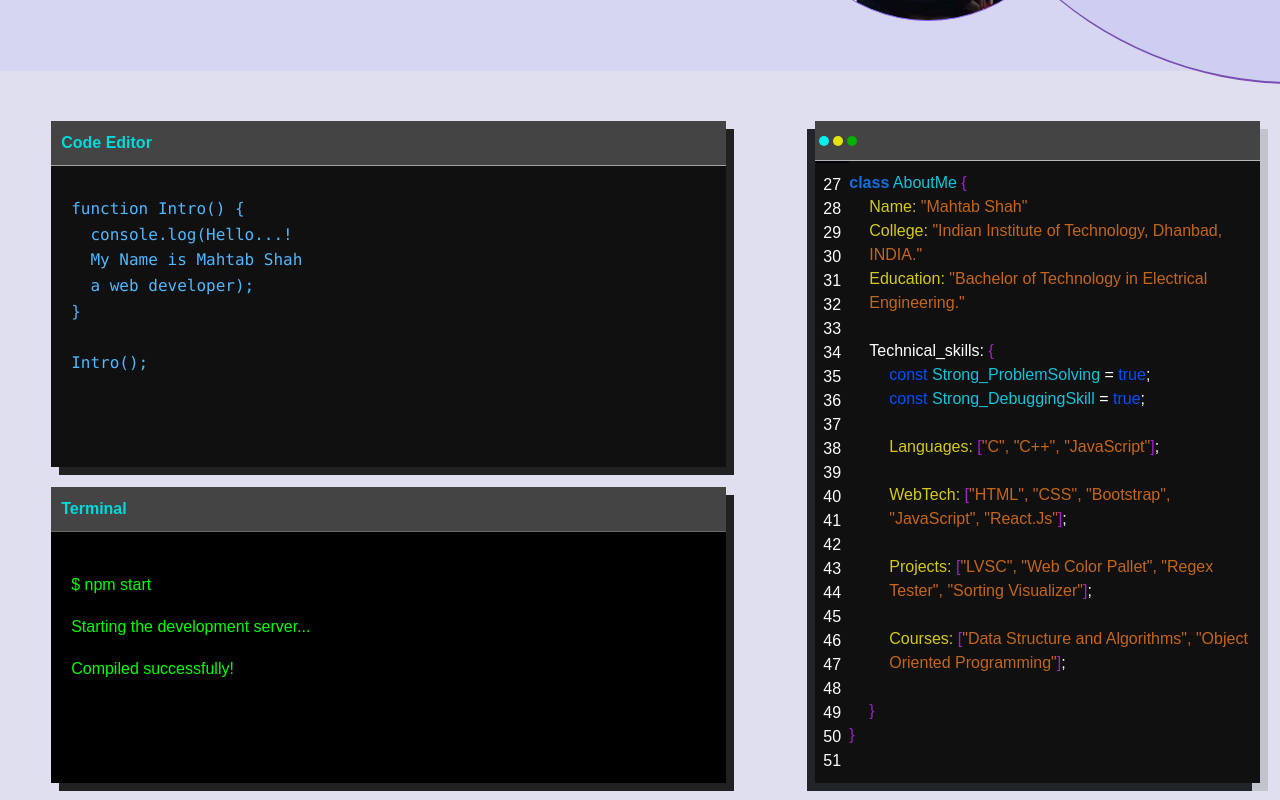
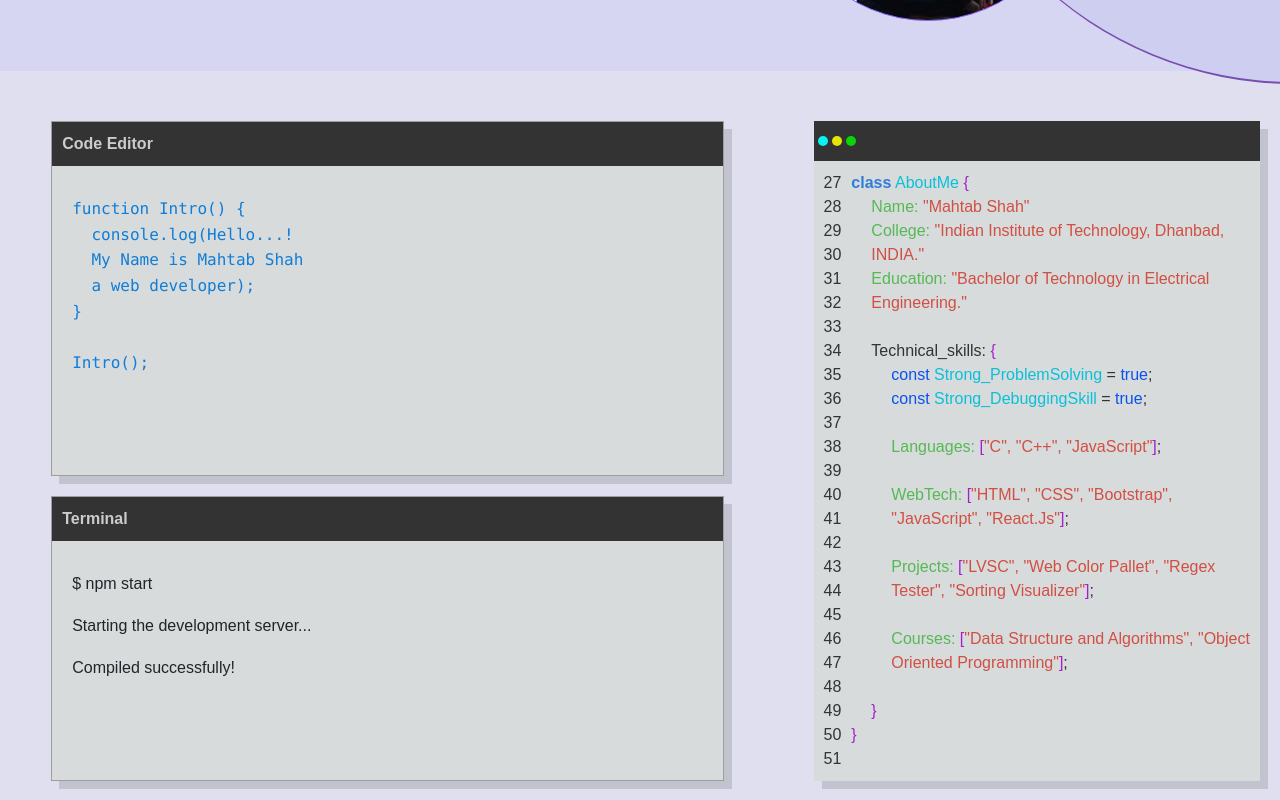
Before and after one commit to MahtabShah/ReactPortFolio, a React (Vite) app: page / in a window 1280 px wide. Shown: the part 400-1200 px from the top of the page. Built offline with nearby package versions, Linux system fonts and the light colour scheme.

Commit message:
Update Code.env.modules.css

```diff
--- a/src/Code.env.modules.css
+++ b/src/Code.env.modules.css
@@ -3,117 +3,81 @@
   display: flex;
   flex-direction: column;
   gap: 20px;
-  /* height: fit-content; */
   /* border: var(--bdr); */
   margin: 30px 4%;
 }
 
-/* Code Editor Styling */
-.code-editor {
-  background-color: #00020b;
-  background: var(--code-clr);
-
+.code-editor,
+.terminal {
+  border: var(--u-bdr);
+  background: var(--u-code-bg);
   flex-grow: 1;
-  /* border-radius: 8px; */
-  box-shadow: 0 4px 10px rgba(0, 0, 0, 0.5);
-  box-shadow: 8px 8px 0px #212121;
+  box-shadow: var(--u-bxshdw);
 }
 
-.editor-header {
-  background-color: #444;
+.editor-header,
+.terminal-header {
+  background-color: var(--u-blclr);
   padding: 10px;
-  border-bottom: 1px solid #a3a1a1;
   font-weight: bold;
-  color: var(--pr-clr);
+  color: var(--u-whclr);
 }
 
-.code-content {
+.code-content,
+.terminal-content {
   padding: calc(min(5%, 30px)) 20px;
-  color: #d4d4d4;
   line-height: 1.6;
+  font-size: var(--vr-fp);
 }
 
 .code-content code {
   font-size: var(--vr-fp);
-  color: #4fb8ff; /* Syntax Highlighting */
-}
-
-/* Terminal Styling */
-.terminal {
-  background-color: #000;
-  /* border-radius: 8px; */
-  box-shadow: 8px 8px 0px #212121;
-  flex-grow: 1;
-}
-
-.terminal-header {
-  background-color: #444;
-  padding: 10px;
-  border-bottom: 1px solid #666;
-  font-weight: bold;
-  color: var(--pr-clr);
-}
-
-.terminal-content {
-  padding: calc(min(10%, 40px)) 20px;
-  font-size: var(--vr-fp);
-  color: #0f0; /* Green terminal text */
-  line-height: 1.6;
+  color: #107dd6;
 }
 
 .info-c {
   /* border: var(--bdr); */
-  /* height: 300px; */
-  /* width: 440px; */
   display: flex;
-  background: #02020d;
-  box-shadow: -8px 8px 0px;
+  box-shadow: var(--u-bxshdw);
 }
 
 .numbering {
-  width: 34px;
+  /* width: 34px; */
   /* border: var(--bdr); */
   display: flex;
   flex-direction: column;
   align-items: center;
-  background: #080816;
-  background: var(--code-clr);
-
-  color: var(--wh-clr);
-  margin-top: 2px;
   padding: 10px;
+  background-color: var(--u-code-bg);
+  color: var(--u-blclr);
 }
 
 .codeInfo {
-  background: #16141b;
-  background: #01041c;
-  background: var(--code-clr);
-
   flex: 1;
-  color: var(--wh-clr);
   padding: 10px 0;
+  color: var(--u-blclr);
+  background: var(--u-code-bg);
 }
 
 .three-dot {
   height: 40px;
-  border-bottom: 1px solid var(--t-clr1);
+  /* border-bottom: 1px solid var(--t-clr1); */
   display: flex;
   align-items: center;
   gap: 4px;
   padding: 4px;
-  background: #444;
-  box-shadow: -8px 8px 0px;
+  background-color: var(--u-blclr);
 }
 
 .three-dot span {
   height: 10px;
   width: 10px;
-  border-radius: 10px;
+  border-radius: 5px;
   /* border: var(--bdr); */
 }
 
 .three-dot > span:nth-child(1) {
-  background-color: rgb(10, 237, 237);
+  background-color: rgb(9, 241, 241);
 }
 
 .three-dot > span:nth-child(2) {
@@ -121,20 +85,20 @@
 }
 
 .three-dot > span:nth-child(3) {
-  background-color: rgb(2, 177, 2);
+  background-color: rgb(11, 212, 11);
 }
 
 .clr-class {
-  color: rgb(19, 111, 224);
+  color: rgb(48, 124, 218);
   font-weight: 700;
 }
 
 .clr-class-nm {
-  color: rgb(17, 196, 219);
+  color: rgb(10, 192, 216);
 }
 
 .clr-inner-cls {
-  color: rgb(213, 201, 25);
+  color: rgb(86, 185, 84);
 }
 
 .brace {
@@ -142,9 +106,9 @@
 }
 
 .i-skils {
-  color: rgb(196, 102, 26);
+  color: rgb(210, 79, 67);
 }
 
 .keywords {
-  color: #0051ff;
+  color: #0a52ed;
 }
```
